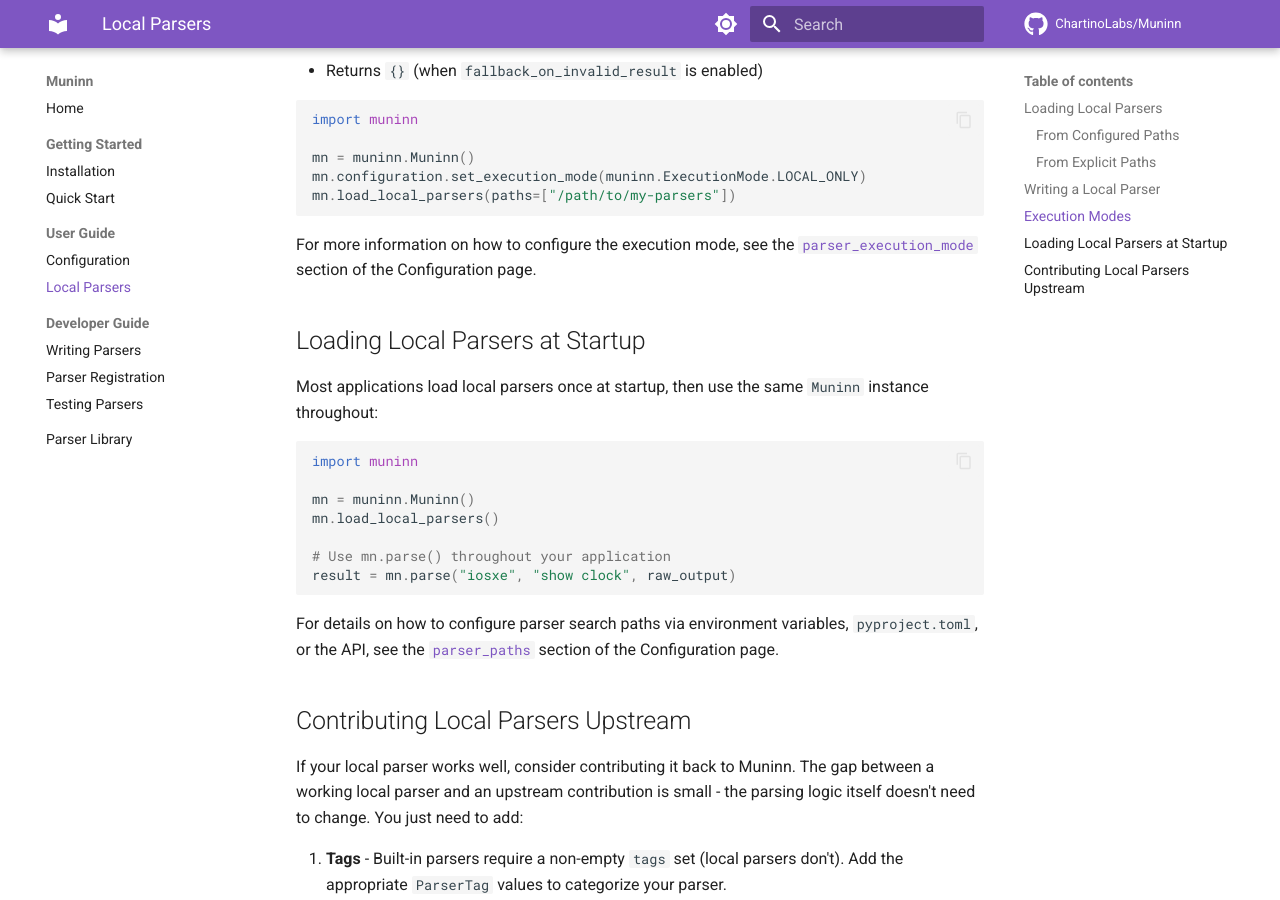
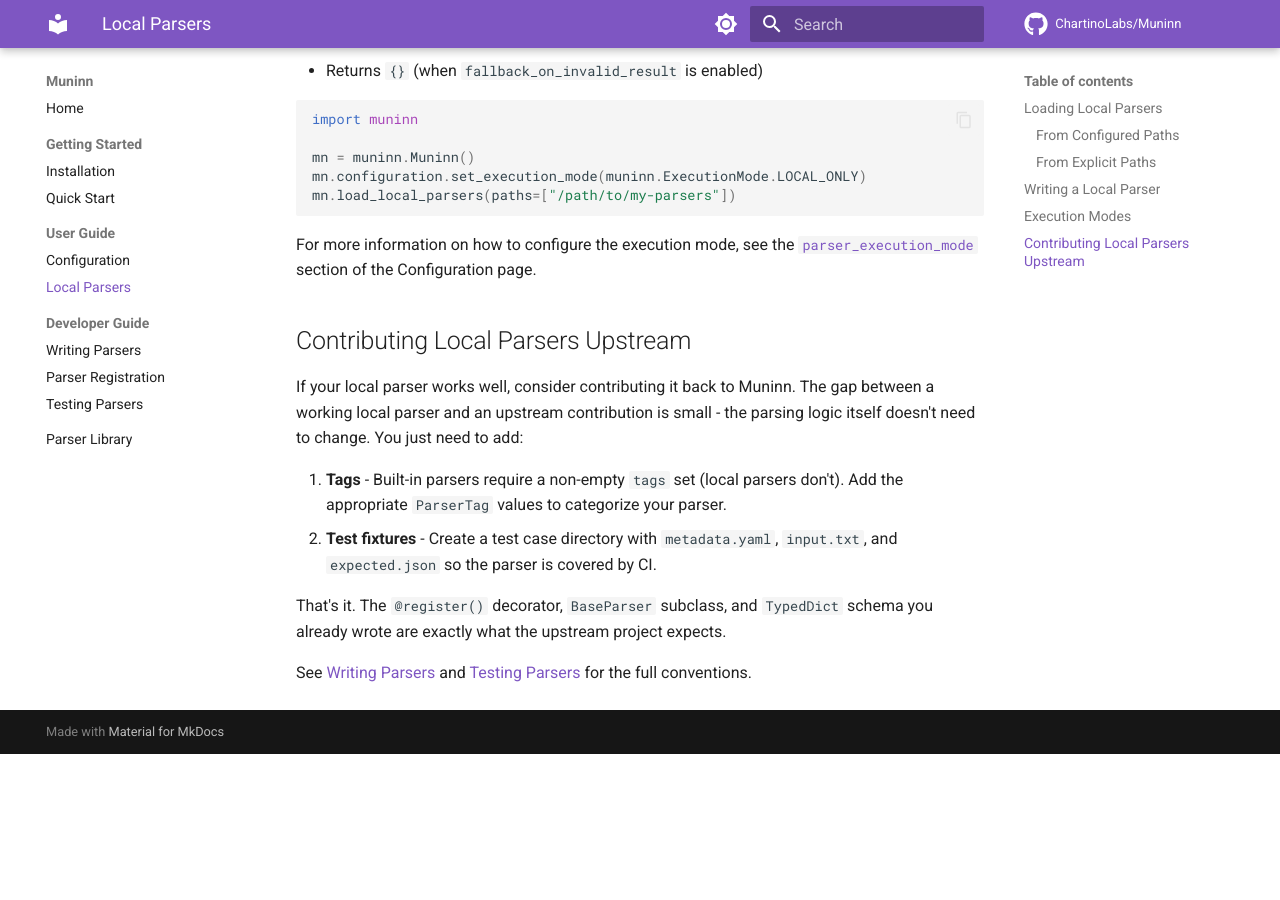
Before and after one commit to ChartinoLabs/Muninn, an MkDocs documentation site: the page built from docs/user-guide/local-parsers.md, in a window 1280 px wide and 900 px high, scrolled down 2111 px. Built offline with MkDocs 1.6.1 and Material for MkDocs 9.7.7, drawn with Linux system fonts in a browser that asks for light colours; comment, search, counter and statistics services are not loaded; after the commit the page ends 2865 px from its top, so only the background shows below that.

Commit message:
docs: remove duplicate Loading Local Parsers at Startup section
Co-Authored-By: Claude Opus 4.6 (1M context) <noreply@anthropic.com>

````diff
--- a/docs/user-guide/local-parsers.md
+++ b/docs/user-guide/local-parsers.md
@@ -95,22 +95,6 @@ mn.load_local_parsers(paths=["/path/to/my-parsers"])
 
 For more information on how to configure the execution mode, see the [`parser_execution_mode`](configuration.md#parser_execution_mode) section of the Configuration page.
 
-## Loading Local Parsers at Startup
-
-Most applications load local parsers once at startup, then use the same `Muninn` instance throughout:
-
-```python
-import muninn
-
-mn = muninn.Muninn()
-mn.load_local_parsers()
-
-# Use mn.parse() throughout your application
-result = mn.parse("iosxe", "show clock", raw_output)
-```
-
-For details on how to configure parser search paths via environment variables, `pyproject.toml`, or the API, see the [`parser_paths`](configuration.md#parser_paths) section of the Configuration page.
-
 ## Contributing Local Parsers Upstream
 
 If your local parser works well, consider contributing it back to Muninn. The gap between a working local parser and an upstream contribution is small - the parsing logic itself doesn't need to change. You just need to add:
````
